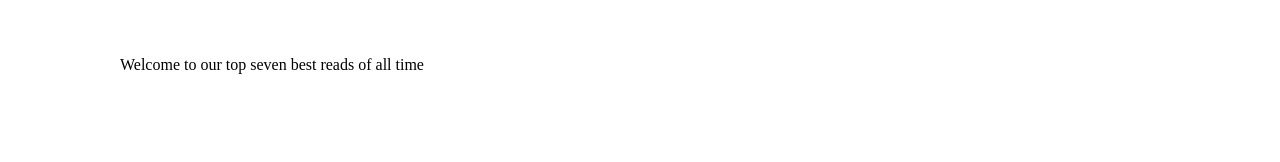
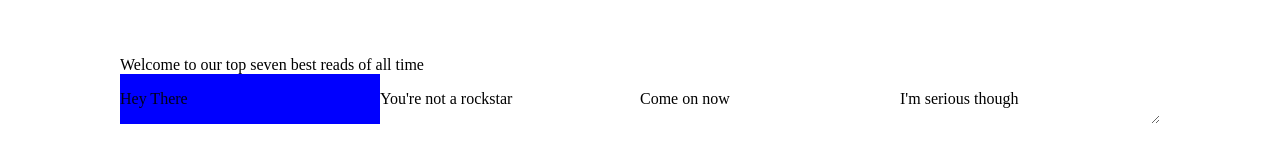
Before and after one commit to bobby-codes1/libraryproject, a plain HTML site: page index.html in a window 1280 px wide. Drawn offline with Linux system fonts and the light colour scheme.

Commit message:
add web files updates

```diff
--- a/index.html
+++ b/index.html
@@ -14,6 +14,11 @@
                 <header> Welcome to our top seven best reads of all time</header>
             </div>
             <div class="book-shelf">
+                <div id="number1"><p>Hey There</p></div>
+                <div><p>You're not a rockstar</p></div>
+                <div><p>Come on now</p></div>
+                <div><p>I'm serious though</p></div>
+
 
             </div>
 
--- a/style.css
+++ b/style.css
@@ -21,4 +21,10 @@
     resize: both;
     overflow: auto;
     grid-template-columns: repeat(auto-fit, minmax(250px, 1fr));
+
 }
+
+#number1{
+    background-color: blue;
+    color: rgb(2, 2, 23);
+}
```
Also changed, not shown: script.js (+9 -0 lines).
